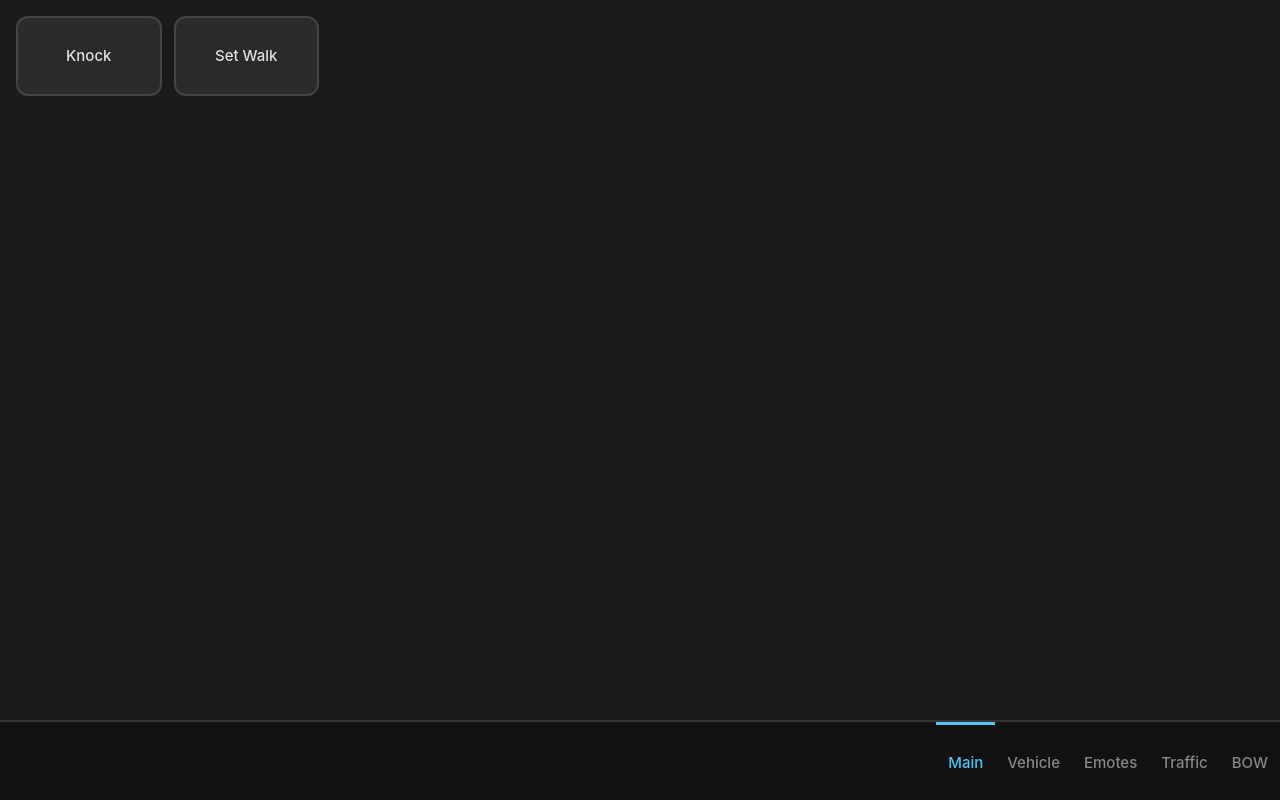
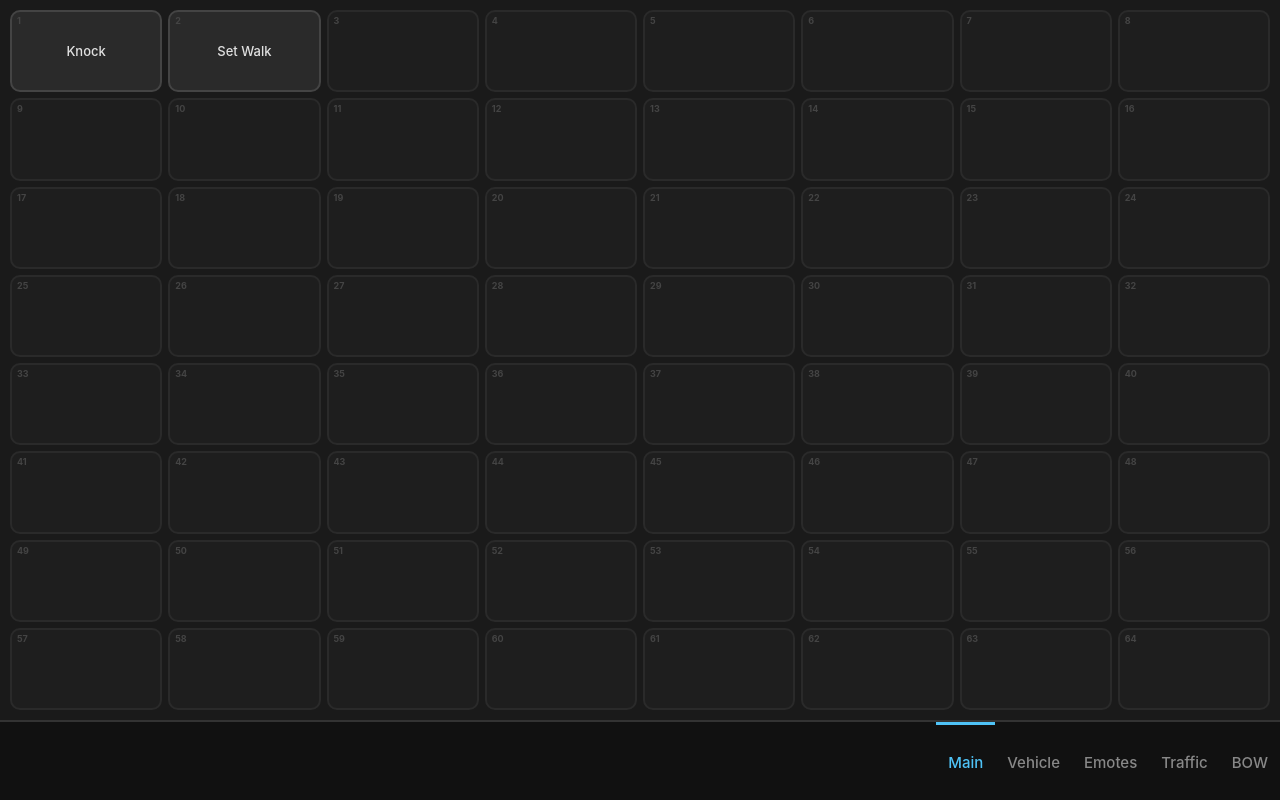
Before and after one commit to jimbursch1/diystreamdeck, a website: page public/index.html in a window 1280 px wide. Drawn offline with Linux system fonts and the light colour scheme.

Commit message:
Switch to fixed 8x8 grid with numbered cells
Co-Authored-By: Claude Sonnet 4.6 <noreply@anthropic.com>

```diff
--- a/public/panel.js
+++ b/public/panel.js
@@ -30,13 +30,23 @@ function renderTabs() {
 function renderPage(i) {
   const panel = document.getElementById('panel');
   panel.innerHTML = '';
-  pages[i].buttons.forEach(btn => {
+  const buttons = pages[i].buttons;
+  for (let cell = 0; cell < 64; cell++) {
     const el = document.createElement('div');
-    el.className = 'btn';
-    el.textContent = btn.label;
-    el.addEventListener('click', () => fire(el, btn));
+    const num = document.createElement('span');
+    num.className = 'cell-num';
+    num.textContent = cell + 1;
+    el.appendChild(num);
+    if (cell < buttons.length) {
+      const btn = buttons[cell];
+      el.className = 'btn';
+      el.appendChild(document.createTextNode(btn.label));
+      el.addEventListener('click', () => fire(el, btn));
+    } else {
+      el.className = 'btn empty';
+    }
     panel.appendChild(el);
-  });
+  }
 }
 
 async function fire(el, btn) {
--- a/public/style.css
+++ b/public/style.css
@@ -45,27 +45,47 @@ body {
 
 #panel {
   flex: 1;
-  overflow-y: auto;
+  overflow: hidden;
   display: grid;
-  grid-template-columns: repeat(auto-fill, minmax(140px, 1fr));
-  gap: 12px;
-  padding: 16px;
-  align-content: start;
+  grid-template-columns: repeat(8, 1fr);
+  grid-template-rows: repeat(8, 1fr);
+  gap: 6px;
+  padding: 10px;
 }
 
 .btn {
+  position: relative;
   background: #2a2a2a;
   border: 2px solid #444;
-  border-radius: 12px;
+  border-radius: 10px;
   color: #e0e0e0;
-  font-size: 15px;
+  font-size: 13px;
   font-weight: 500;
-  padding: 28px 12px;
   text-align: center;
   cursor: pointer;
   user-select: none;
+  display: flex;
+  align-items: center;
+  justify-content: center;
   transition: background 0.1s, border-color 0.1s, transform 0.1s;
   line-height: 1.3;
+  overflow: hidden;
+}
+
+.btn.empty {
+  background: #1e1e1e;
+  border-color: #2a2a2a;
+  cursor: default;
+}
+
+.cell-num {
+  position: absolute;
+  top: 3px;
+  left: 5px;
+  font-size: 9px;
+  font-weight: 700;
+  color: #444;
+  pointer-events: none;
 }
 
 .btn:active {
```
